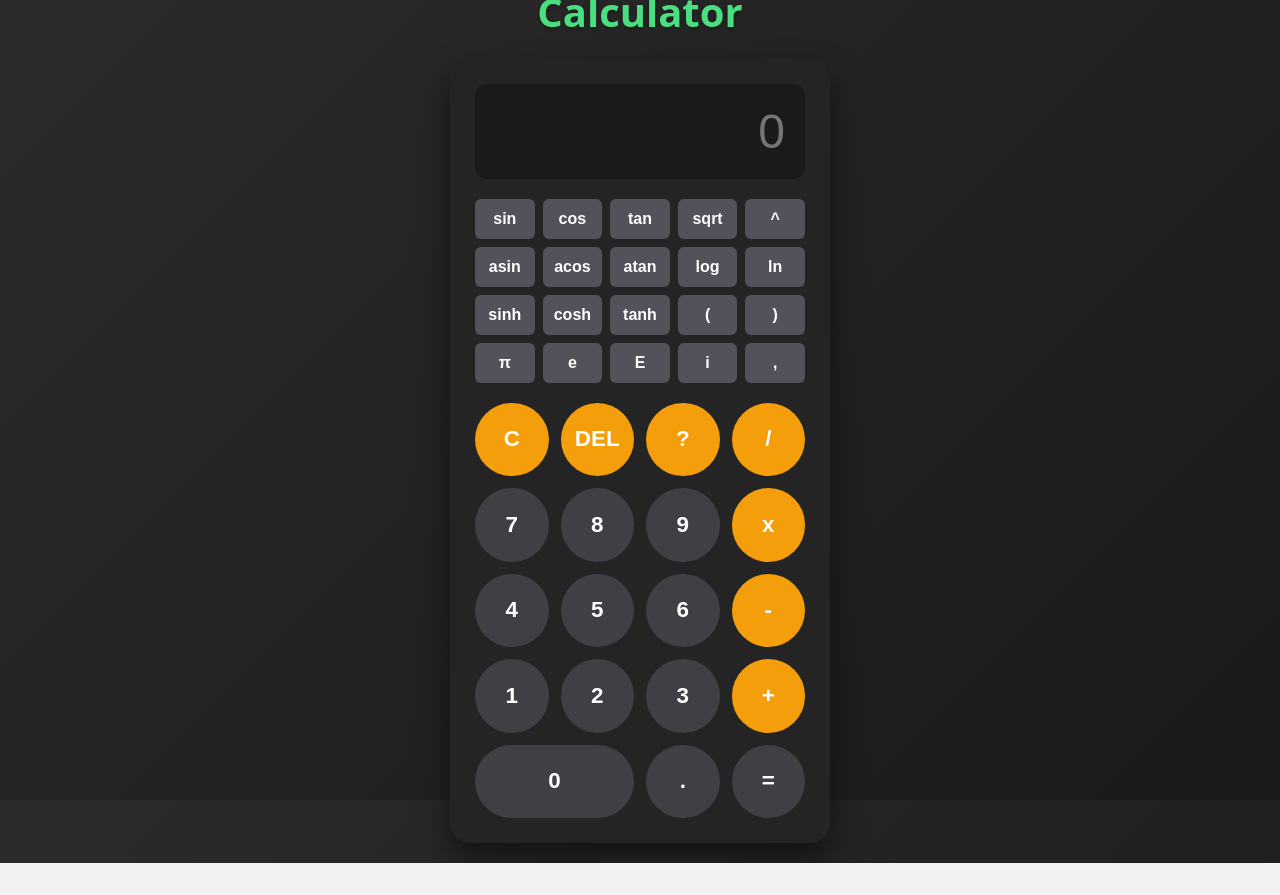
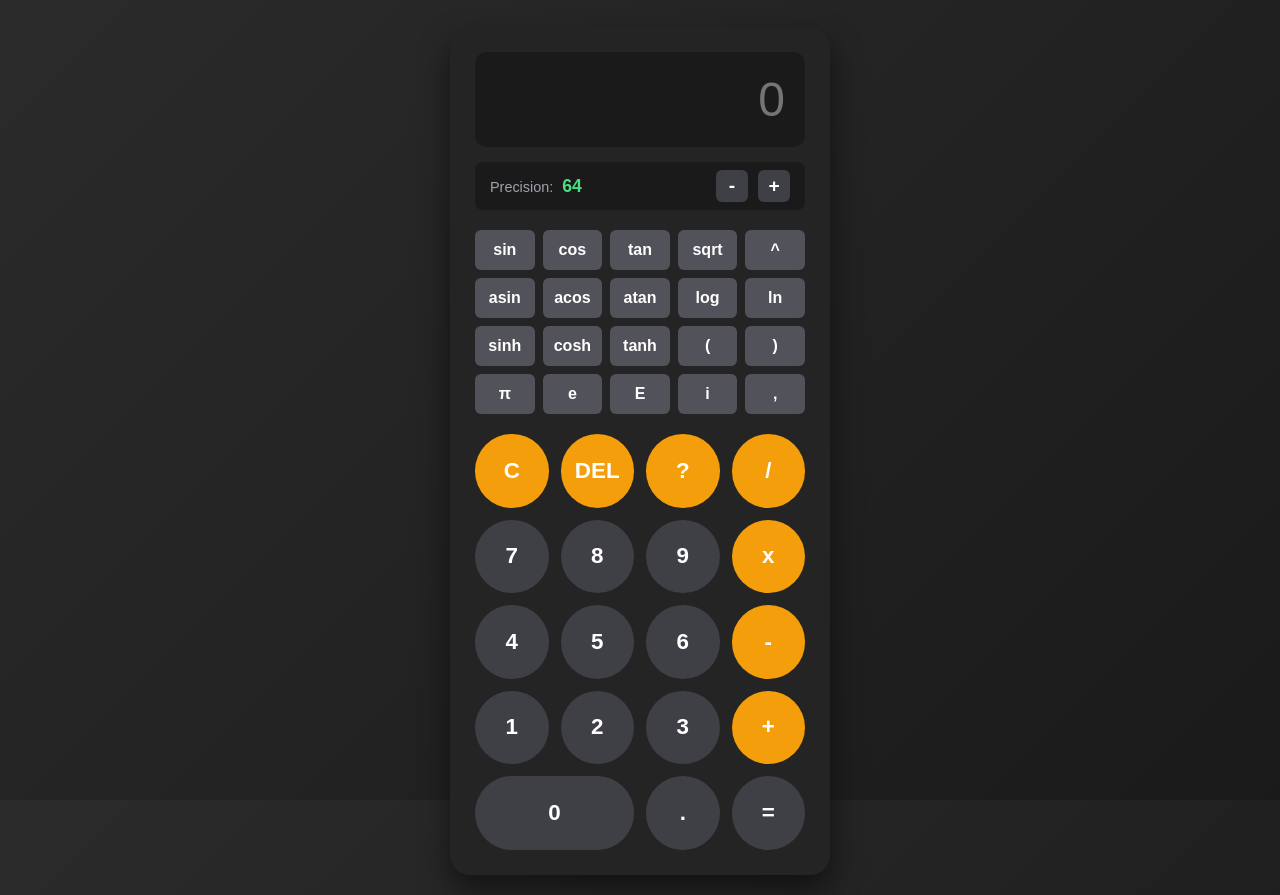
Before and after one commit to Gnarks/Calculator-2026-Group2, a Vue app in the folder frontend/: page / in a window 1280 px wide. Before the commit the page ends 863 px from the top, so only its background shows below. Built offline with nearby package versions, Linux system fonts and the light colour scheme.

Commit message:
imp : adding precision button in frontend

```diff
--- a/frontend/src/components/Calculator.vue
+++ b/frontend/src/components/Calculator.vue
@@ -4,6 +4,14 @@
 
     <div id="calculator">
       <input id="display" :value="display" readonly placeholder="0">
+
+      <div class="precision-wrapper">
+        <span>Precision: <strong>{{ precision }}</strong></span>
+        <div class="prec-controls">
+          <button @click="decreasePrecision" class="prec-btn">-</button>
+          <button @click="increasePrecision" class="prec-btn">+</button>
+        </div>
+      </div>
 
       <div class="scientific-keys">
         <button @click="appendToDisplay('sin(')" class="func-btn">sin</button>
@@ -66,6 +74,7 @@
           <ul>
             <li><strong>Operations:</strong> Enter your math expression (e.g., <code class="math-preview">cos(pi) + 3 * 5</code>) and press <span class="key-hint">=</span>.</li>
             <li><strong>Logarithm:</strong> <code class="math-preview">log</code> takes 2 parameters (e.g., <code class="math-preview">log(8, 2)</code>).</li>
+            <li><strong>Precision:</strong> Adjust the number of decimal places calculated by the server.</li>
             <li><strong>Editing:</strong>
               <ul>
                 <li>Press <span class="key-hint">C</span> to clear the entire screen.</li>
@@ -88,6 +97,19 @@ import axios from 'axios';
 const display = ref('');
 const isHelpVisible = ref(false);
 const isResultState = ref(false);
+
+// default = 64
+const precision = ref(64);
+
+const increasePrecision = () => {
+  precision.value++;
+};
+
+const decreasePrecision = () => {
+  if (precision.value > 0) {
+    precision.value--;
+  }
+};
 
 const appendToDisplay = (value) => {
   if (isResultState.value) return;
@@ -113,7 +135,8 @@ const calculate = async () => {
 
   try {
       const response = await axios.post('http://localhost:8080/api/evaluate', {
-      expression: display.value
+      expression: display.value,
+      precision: precision.value
     });
 
     if (response.data.success === 1) {
@@ -177,11 +200,52 @@ const closeHelp = () => {
   background-color: #1a1a1a;
   color: white;
   border-radius: 12px;
-  margin-bottom: 20px;
+  margin-bottom: 15px;
   box-sizing: border-box;
   outline: none;
   user-select: none;
   pointer-events: none;
+}
+
+.precision-wrapper {
+  display: flex;
+  justify-content: space-between;
+  align-items: center;
+  background-color: #1a1a1a;
+  padding: 8px 15px;
+  border-radius: 8px;
+  margin-bottom: 20px;
+  color: #a1a1aa;
+  font-size: 0.9rem;
+}
+
+.precision-wrapper strong {
+  color: #4ade80;
+  font-size: 1.1rem;
+  margin-left: 5px;
+}
+
+.prec-controls {
+  display: flex;
+  gap: 10px;
+}
+
+#calculator .prec-btn {
+  width: 32px;
+  height: 32px;
+  border-radius: 6px;
+  background-color: #3f3f46;
+  font-size: 1.2rem;
+  color: white;
+}
+
+#calculator .prec-btn:hover {
+  background-color: #52525b;
+}
+
+#calculator .prec-btn:active {
+  background-color: #4ade80;
+  color: #1a1a1a;
 }
 
 .scientific-keys {
```
